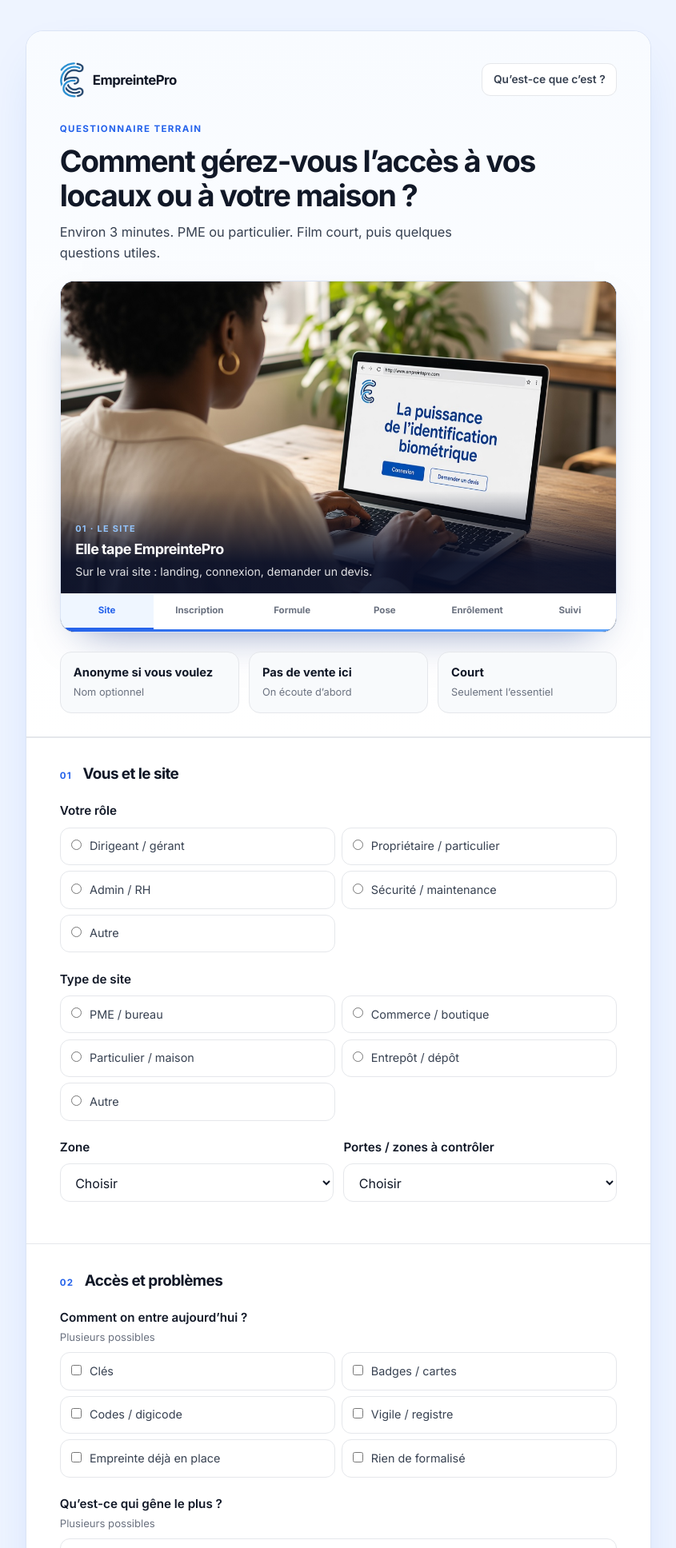
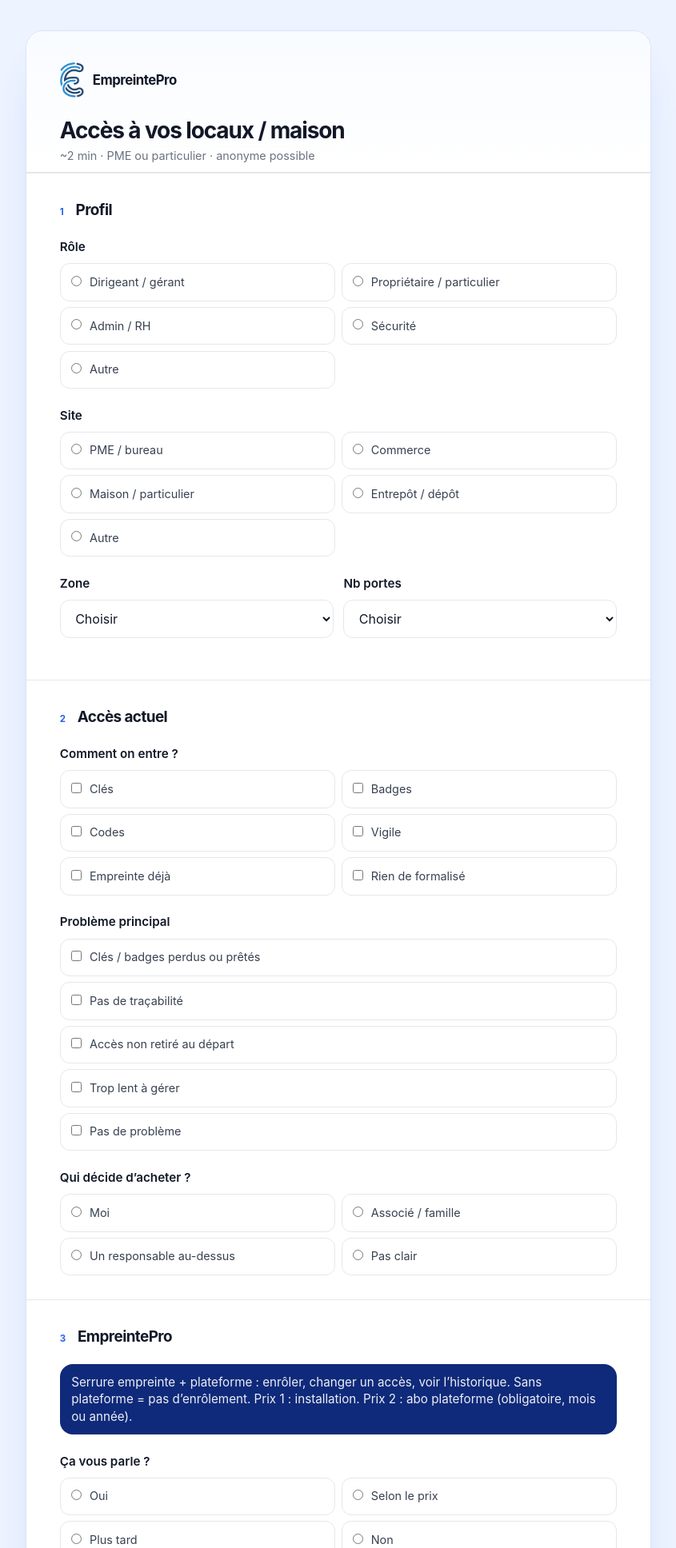
Before and after one commit to Fatoumata7703/empreintepro-etude, a Flask app: page / in a window 1280 px wide. Shown: the top 1936 px of the page at 80% size, without its empty margins (217-1062 px from the left). Run offline with Flask 3, Linux system fonts and the light colour scheme; some libraries are stand-ins or nearby versions.

Commit message:
Make survey terse and keep Render warm so visitors avoid cold starts.

```diff
--- a/app.py
+++ b/app.py
@@ -35,6 +35,11 @@ def admin_required(view):
 @app.route("/")
 def etude_de_marche():
     return render_template("questionnaire.html")
+
+
+@app.route("/ping")
+def etude_ping():
+    return jsonify({"ok": True}), 200
 
 
 @app.route("/docs")
--- a/static/css/etude.css
+++ b/static/css/etude.css
@@ -930,7 +930,30 @@ textarea { min-height: 88px; resize: vertical; }
   .story { break-inside: avoid; }
 }
 
-.login-wrap { max-width: 420px; margin: 12vh auto; padding: 0 1.2rem; }
+.hero-compact { padding-bottom: 0.6rem; }
+.hero-compact h1 { font-size: clamp(1.35rem, 3vw, 1.75rem); margin: 0.35rem 0 0.25rem; }
+.hero-compact .lead { margin: 0; color: var(--muted); font-size: 0.9rem; }
+.pitch-short {
+  padding: 0.75rem 0.9rem;
+  font-size: 0.88rem;
+  line-height: 1.4;
+}
+.pitch-short p { margin: 0; }
+.film-fold {
+  margin: 1.2rem 1.2rem 1.6rem;
+  border: 1px solid #dbe4f5;
+  border-radius: 14px;
+  padding: 0.6rem 0.85rem 0.85rem;
+  background: #f8fbff;
+}
+.film-fold summary {
+  cursor: pointer;
+  font-weight: 600;
+  color: #1e40af;
+  padding: 0.35rem 0;
+}
+.film-fold[open] summary { margin-bottom: 0.6rem; }
+.film-fold .film { margin: 0; }
 .login-card { background: #fff; border: 1px solid #dbe4f5; border-radius: 22px; padding: 2rem; box-shadow: 0 24px 60px -28px rgba(37, 99, 235, 0.28); }
 .login-card h1 { font-size: 1.5rem; margin: 0.8rem 0 0.4rem; }
 .login-card .btn { width: 100%; margin-top: 0.6rem; }
--- a/templates/_film.html
+++ b/templates/_film.html
@@ -1,11 +1,11 @@
 <div class="film" id="storyBoard" aria-label="Parcours EmpreintePro">
   <div class="film-frame">
-    <img class="film-shot is-active" src="{{ url_for('static', filename='img/story/story-01.jpg') }}" alt="Une responsable tape EmpreintePro et ouvre le site.">
-    <img class="film-shot" src="{{ url_for('static', filename='img/story/story-02.jpg') }}" alt="Elle s’inscrit sur la plateforme EmpreintePro.">
-    <img class="film-shot" src="{{ url_for('static', filename='img/story/story-03.jpg') }}" alt="Elle choisit une formule d’essai sur EmpreintePro.">
-    <img class="film-shot" src="{{ url_for('static', filename='img/story/story-04.jpg') }}" alt="Les installateurs posent le lecteur d’empreinte sur site.">
-    <img class="film-shot" src="{{ url_for('static', filename='img/story/story-05.jpg') }}" alt="Un collaborateur enrôle son empreinte sur la porte.">
-    <img class="film-shot" src="{{ url_for('static', filename='img/story/story-06.jpg') }}" alt="Sur l’espace client, elle voit les entrées et les sorties.">
+    <img class="film-shot is-active" src="{{ url_for('static', filename='img/story/story-01.jpg') }}" alt="" loading="lazy">
+    <img class="film-shot" src="{{ url_for('static', filename='img/story/story-02.jpg') }}" alt="" loading="lazy">
+    <img class="film-shot" src="{{ url_for('static', filename='img/story/story-03.jpg') }}" alt="" loading="lazy">
+    <img class="film-shot" src="{{ url_for('static', filename='img/story/story-04.jpg') }}" alt="" loading="lazy">
+    <img class="film-shot" src="{{ url_for('static', filename='img/story/story-05.jpg') }}" alt="" loading="lazy">
+    <img class="film-shot" src="{{ url_for('static', filename='img/story/story-06.jpg') }}" alt="" loading="lazy">
     <div class="film-caption">
       <small id="filmKicker">01 · Le site</small>
       <h3 id="filmTitle">Elle tape EmpreintePro</h3>
--- a/templates/questionnaire.html
+++ b/templates/questionnaire.html
@@ -3,61 +3,47 @@
 <head>
   <meta charset="UTF-8" />
   <meta name="viewport" content="width=device-width, initial-scale=1.0" />
-  <title>EmpreintePro — Étude de marché</title>
-  <link rel="preconnect" href="https://fonts.googleapis.com" />
-  <link rel="preconnect" href="https://fonts.gstatic.com" crossorigin />
-  <link href="https://fonts.googleapis.com/css2?family=Inter:wght@400;500;600;700&display=swap" rel="stylesheet" />
+  <title>EmpreintePro — Questionnaire</title>
   <link rel="icon" href="{{ url_for('static', filename='img/logo-icon.png') }}" />
   <link rel="stylesheet" href="{{ url_for('static', filename='css/etude.css') }}" />
 </head>
 <body>
   <div class="page">
     <article class="sheet">
-      <header class="hero">
+      <header class="hero hero-compact">
         <div class="hero-top">
           <div class="brand">
-            <img src="{{ url_for('static', filename='img/logo-icon.png') }}" alt="EmpreintePro">
+            <img src="{{ url_for('static', filename='img/logo-icon.png') }}" alt="" width="28" height="28">
             <span>EmpreintePro</span>
           </div>
-          <a class="ghost" href="{{ url_for('etude_docs') }}">Qu’est-ce que c’est ?</a>
         </div>
-        <p class="kicker">Questionnaire terrain</p>
-        <h1>Comment gérez-vous l’accès à vos locaux ou à votre maison ?</h1>
-        <p class="lead">Environ 3 minutes. PME ou particulier. Film court, puis quelques questions utiles.</p>
-        {% include "_film.html" %}
-        <div class="facts">
-          <div class="fact"><b>Anonyme si vous voulez</b><span>Nom optionnel</span></div>
-          <div class="fact"><b>Pas de vente ici</b><span>On écoute d’abord</span></div>
-          <div class="fact"><b>Court</b><span>Seulement l’essentiel</span></div>
-        </div>
+        <h1>Accès à vos locaux / maison</h1>
+        <p class="lead">~2 min · PME ou particulier · anonyme possible</p>
       </header>
 
       <form id="surveyForm">
         <p class="error-box" id="surveyError"></p>
 
         <section class="block">
-          <div class="sec-head">
-            <span class="num">01</span>
-            <h2>Vous et le site</h2>
-          </div>
+          <div class="sec-head"><span class="num">1</span><h2>Profil</h2></div>
 
           <div class="q">
-            <span class="label">Votre rôle</span>
+            <span class="label">Rôle</span>
             <div class="choices two">
               <label class="opt"><input type="radio" name="role" value="dirigeant"> Dirigeant / gérant</label>
               <label class="opt"><input type="radio" name="role" value="proprio"> Propriétaire / particulier</label>
               <label class="opt"><input type="radio" name="role" value="admin"> Admin / RH</label>
-              <label class="opt"><input type="radio" name="role" value="securite"> Sécurité / maintenance</label>
+              <label class="opt"><input type="radio" name="role" value="securite"> Sécurité</label>
               <label class="opt"><input type="radio" name="role" value="autre"> Autre</label>
             </div>
           </div>
 
           <div class="q">
-            <span class="label">Type de site</span>
+            <span class="label">Site</span>
             <div class="choices two">
               <label class="opt"><input type="radio" name="type" value="pme"> PME / bureau</label>
-              <label class="opt"><input type="radio" name="type" value="commerce"> Commerce / boutique</label>
-              <label class="opt"><input type="radio" name="type" value="particulier"> Particulier / maison</label>
+              <label class="opt"><input type="radio" name="type" value="commerce"> Commerce</label>
+              <label class="opt"><input type="radio" name="type" value="particulier"> Maison / particulier</label>
               <label class="opt"><input type="radio" name="type" value="entrepot"> Entrepôt / dépôt</label>
               <label class="opt"><input type="radio" name="type" value="autre"> Autre</label>
             </div>
@@ -80,7 +66,7 @@
               </select>
             </div>
             <div class="q">
-              <label class="label" for="portes">Portes / zones à contrôler</label>
+              <label class="label" for="portes">Nb portes</label>
               <select id="portes" name="portes">
                 <option value="">Choisir</option>
                 <option>1</option>
@@ -93,137 +79,131 @@
         </section>
 
         <section class="block">
-          <div class="sec-head">
-            <span class="num">02</span>
-            <h2>Accès et problèmes</h2>
-          </div>
+          <div class="sec-head"><span class="num">2</span><h2>Accès actuel</h2></div>
 
           <div class="q">
-            <span class="label">Comment on entre aujourd’hui ? <span class="hint">Plusieurs possibles</span></span>
+            <span class="label">Comment on entre ?</span>
             <div class="choices two">
               <label class="opt"><input type="checkbox" name="moyen" value="cles"> Clés</label>
-              <label class="opt"><input type="checkbox" name="moyen" value="badges"> Badges / cartes</label>
-              <label class="opt"><input type="checkbox" name="moyen" value="codes"> Codes / digicode</label>
-              <label class="opt"><input type="checkbox" name="moyen" value="vigile"> Vigile / registre</label>
-              <label class="opt"><input type="checkbox" name="moyen" value="empreinte"> Empreinte déjà en place</label>
+              <label class="opt"><input type="checkbox" name="moyen" value="badges"> Badges</label>
+              <label class="opt"><input type="checkbox" name="moyen" value="codes"> Codes</label>
+              <label class="opt"><input type="checkbox" name="moyen" value="vigile"> Vigile</label>
+              <label class="opt"><input type="checkbox" name="moyen" value="empreinte"> Empreinte déjà</label>
               <label class="opt"><input type="checkbox" name="moyen" value="rien"> Rien de formalisé</label>
             </div>
           </div>
 
           <div class="q">
-            <span class="label">Qu’est-ce qui gêne le plus ? <span class="hint">Plusieurs possibles</span></span>
+            <span class="label">Problème principal</span>
             <div class="choices">
               <label class="opt"><input type="checkbox" name="douleur" value="pertes"> Clés / badges perdus ou prêtés</label>
-              <label class="opt"><input type="checkbox" name="douleur" value="trace"> On ne sait pas qui est entré</label>
-              <label class="opt"><input type="checkbox" name="douleur" value="depart"> Quelqu’un part, l’accès reste</label>
-              <label class="opt"><input type="checkbox" name="douleur" value="temps"> Trop long pour donner / retirer un droit</label>
-              <label class="opt"><input type="checkbox" name="douleur" value="rien"> Pas de vrai problème</label>
+              <label class="opt"><input type="checkbox" name="douleur" value="trace"> Pas de traçabilité</label>
+              <label class="opt"><input type="checkbox" name="douleur" value="depart"> Accès non retiré au départ</label>
+              <label class="opt"><input type="checkbox" name="douleur" value="temps"> Trop lent à gérer</label>
+              <label class="opt"><input type="checkbox" name="douleur" value="rien"> Pas de problème</label>
             </div>
           </div>
 
           <div class="q">
-            <span class="label">Qui décide d’acheter / d’installer ?</span>
+            <span class="label">Qui décide d’acheter ?</span>
             <div class="choices two">
               <label class="opt"><input type="radio" name="decideur" value="moi"> Moi</label>
-              <label class="opt"><input type="radio" name="decideur" value="associe"> Avec associé / famille</label>
+              <label class="opt"><input type="radio" name="decideur" value="associe"> Associé / famille</label>
               <label class="opt"><input type="radio" name="decideur" value="siege"> Un responsable au-dessus</label>
-              <label class="opt"><input type="radio" name="decideur" value="nsp"> Pas encore clair</label>
+              <label class="opt"><input type="radio" name="decideur" value="nsp"> Pas clair</label>
             </div>
           </div>
         </section>
 
         <section class="block">
-          <div class="sec-head">
-            <span class="num">03</span>
-            <h2>EmpreintePro</h2>
-          </div>
+          <div class="sec-head"><span class="num">3</span><h2>EmpreintePro</h2></div>
 
-          <div class="pitch">
-            <small>À lire</small>
-            <p>EmpreintePro = serrure à empreinte + plateforme web. Sur la plateforme on enrôle une personne, on change ou retire un accès, on voit l’historique. Sans plateforme, pas d’enrôlement ni de gestion des droits. Deux prix : installation (matériel + pose), et abonnement plateforme obligatoire (au mois ou une année d’avance). Pose et suivi à Dakar.</p>
+          <div class="pitch pitch-short">
+            <p>Serrure empreinte + plateforme : enrôler, changer un accès, voir l’historique. Sans plateforme = pas d’enrôlement. Prix 1 : installation. Prix 2 : abo plateforme (obligatoire, mois ou année).</p>
           </div>
 
           <div class="q">
-            <span class="label">Est-ce que ça vous parle ?</span>
+            <span class="label">Ça vous parle ?</span>
             <div class="choices two">
-              <label class="opt"><input type="radio" name="interet" value="oui"> Oui, clairement</label>
-              <label class="opt"><input type="radio" name="interet" value="peut"> Peut-être, selon le prix</label>
-              <label class="opt"><input type="radio" name="interet" value="plus"> Intéressant, plus tard</label>
-              <label class="opt"><input type="radio" name="interet" value="non"> Non, pas pour moi</label>
+              <label class="opt"><input type="radio" name="interet" value="oui"> Oui</label>
+              <label class="opt"><input type="radio" name="interet" value="peut"> Selon le prix</label>
+              <label class="opt"><input type="radio" name="interet" value="plus"> Plus tard</label>
+              <label class="opt"><input type="radio" name="interet" value="non"> Non</label>
             </div>
           </div>
 
           <div class="q">
-            <span class="label">Qu’est-ce qui vous arrêterait ? <span class="hint">Plusieurs possibles</span></span>
+            <span class="label">Frein</span>
             <div class="choices two">
-              <label class="opt"><input type="checkbox" name="frein" value="prix"> Le prix</label>
+              <label class="opt"><input type="checkbox" name="frein" value="prix"> Prix</label>
               <label class="opt"><input type="checkbox" name="frein" value="confiance"> Données biométriques</label>
-              <label class="opt"><input type="checkbox" name="frein" value="panne"> Peur de la panne</label>
-              <label class="opt"><input type="checkbox" name="frein" value="complexe"> Trop complexe</label>
-              <label class="opt"><input type="checkbox" name="frein" value="existant"> Système déjà en place</label>
+              <label class="opt"><input type="checkbox" name="frein" value="panne"> Panne / porte bloquée</label>
+              <label class="opt"><input type="checkbox" name="frein" value="complexe"> Complexe</label>
+              <label class="opt"><input type="checkbox" name="frein" value="existant"> Déjà équipé</label>
             </div>
           </div>
 
           <div class="q">
-            <span class="label">Budget installation (matériel + pose) <span class="hint">Une fois, hors abo</span></span>
+            <span class="label">Budget installation (hors abo)</span>
             <div class="choices two">
-              <label class="opt"><input type="radio" name="budget" value="lt100"> &lt; 100 000 FCFA</label>
-              <label class="opt"><input type="radio" name="budget" value="100_300"> 100–300 000</label>
-              <label class="opt"><input type="radio" name="budget" value="300_500"> 300–500 000</label>
-              <label class="opt"><input type="radio" name="budget" value="plus500"> &gt; 500 000</label>
-              <label class="opt"><input type="radio" name="budget" value="nsp"> Je ne sais pas</label>
+              <label class="opt"><input type="radio" name="budget" value="lt100"> &lt; 100k</label>
+              <label class="opt"><input type="radio" name="budget" value="100_300"> 100–300k</label>
+              <label class="opt"><input type="radio" name="budget" value="300_500"> 300–500k</label>
+              <label class="opt"><input type="radio" name="budget" value="plus500"> &gt; 500k</label>
+              <label class="opt"><input type="radio" name="budget" value="nsp"> NSP</label>
             </div>
           </div>
 
           <div class="q">
-            <span class="label">Abo plateforme (obligatoire — enrôler / droits). Au mois ou une année d’avance :</span>
+            <span class="label">Abo plateforme (obligatoire)</span>
             <div class="choices two">
-              <label class="opt"><input type="radio" name="abonnement" value="oui"> OK au mois</label>
-              <label class="opt"><input type="radio" name="abonnement" value="selon"> OK selon le montant</label>
-              <label class="opt"><input type="radio" name="abonnement" value="achat"> OK, une année d’avance</label>
-              <label class="opt"><input type="radio" name="abonnement" value="non"> Le prix me gêne (mais abo obligatoire)</label>
-              <label class="opt"><input type="radio" name="abonnement" value="nsp"> Je ne sais pas</label>
+              <label class="opt"><input type="radio" name="abonnement" value="oui"> Au mois</label>
+              <label class="opt"><input type="radio" name="abonnement" value="selon"> Selon montant</label>
+              <label class="opt"><input type="radio" name="abonnement" value="achat"> Année d’avance</label>
+              <label class="opt"><input type="radio" name="abonnement" value="non"> Prix gênant (abo quand même)</label>
+              <label class="opt"><input type="radio" name="abonnement" value="nsp"> NSP</label>
             </div>
           </div>
 
           <div class="q">
-            <span class="label">Suite possible ?</span>
+            <span class="label">Suite</span>
             <div class="choices two">
-              <label class="opt"><input type="radio" name="pilote" value="ouvert"> Oui, essayer chez moi / chez nous</label>
-              <label class="opt"><input type="radio" name="pilote" value="voir"> Oui, d’abord une démo</label>
-              <label class="opt"><input type="radio" name="pilote" value="budget"> Peut-être, si c’est simple</label>
-              <label class="opt"><input type="radio" name="pilote" value="non"> Pas pour le moment</label>
+              <label class="opt"><input type="radio" name="pilote" value="ouvert"> Essai chez moi</label>
+              <label class="opt"><input type="radio" name="pilote" value="voir"> Démo d’abord</label>
+              <label class="opt"><input type="radio" name="pilote" value="budget"> Peut-être</label>
+              <label class="opt"><input type="radio" name="pilote" value="non"> Pas maintenant</label>
             </div>
           </div>
 
           <div class="row">
             <div class="q">
-              <label class="label" for="nom">Nom <span class="hint">Optionnel</span></label>
-              <input type="text" id="nom" name="nom" placeholder="Prénom ou structure">
+              <label class="label" for="nom">Nom (opt.)</label>
+              <input type="text" id="nom" name="nom" placeholder="Prénom">
             </div>
             <div class="q">
-              <label class="label" for="tel">WhatsApp / tél. <span class="hint">Optionnel</span></label>
-              <input type="tel" id="tel" name="tel" placeholder="Contact">
+              <label class="label" for="tel">WhatsApp (opt.)</label>
+              <input type="tel" id="tel" name="tel" placeholder="Téléphone">
             </div>
           </div>
 
           <div class="q">
-            <label class="label" for="fin">Un mot libre <span class="hint">Optionnel</span></label>
-            <textarea id="fin" name="fin" rows="2" placeholder="Ex. coupures de courant, besoin batterie de secours…"></textarea>
+            <label class="label" for="fin">Mot libre (opt.)</label>
+            <textarea id="fin" name="fin" rows="2" placeholder="Ex. coupures de courant…"></textarea>
           </div>
         </section>
 
         <div class="actions">
-          <p class="note">~3 minutes · étude de marché EmpreintePro</p>
-          <div class="btn-row">
-            <a class="ghost" href="{{ url_for('etude_docs') }}">Lire la doc</a>
-            <button class="btn" id="surveySubmit" type="submit">Envoyer</button>
-          </div>
+          <button class="btn" id="surveySubmit" type="submit">Envoyer</button>
         </div>
       </form>
+
+      <details class="film-fold">
+        <summary>Voir le parcours en images (optionnel)</summary>
+        {% include "_film.html" %}
+      </details>
     </article>
   </div>
-  <script src="{{ url_for('static', filename='js/story.js') }}"></script>
-  <script src="{{ url_for('static', filename='js/survey.js') }}"></script>
+  <script src="{{ url_for('static', filename='js/story.js') }}" defer></script>
+  <script src="{{ url_for('static', filename='js/survey.js') }}" defer></script>
 </body>
 </html>
```
Also changed, not shown: .github/workflows/keep-awake.yml (added).
